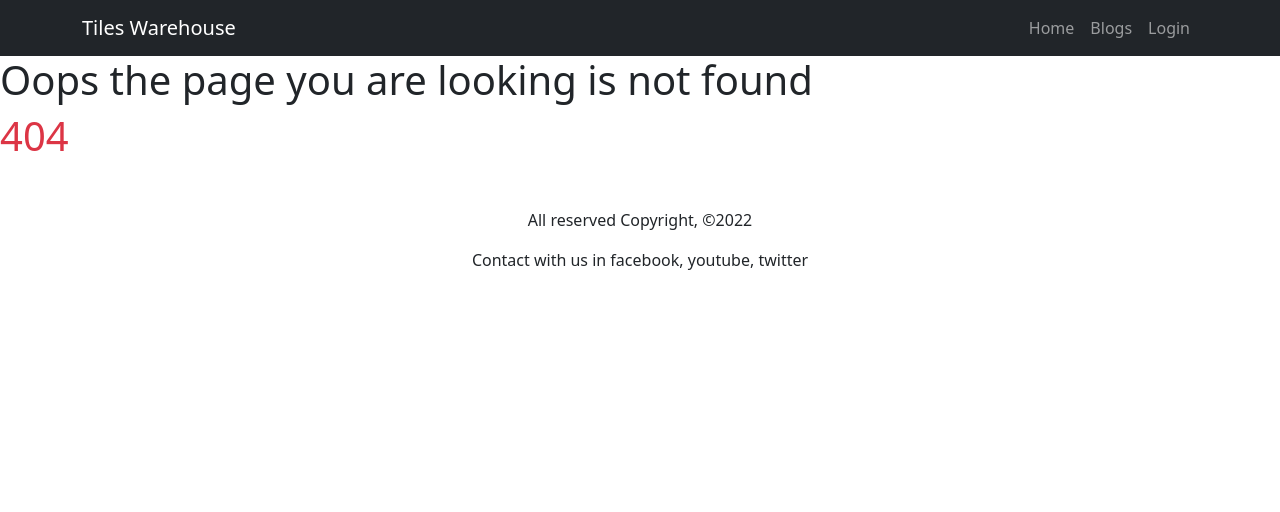
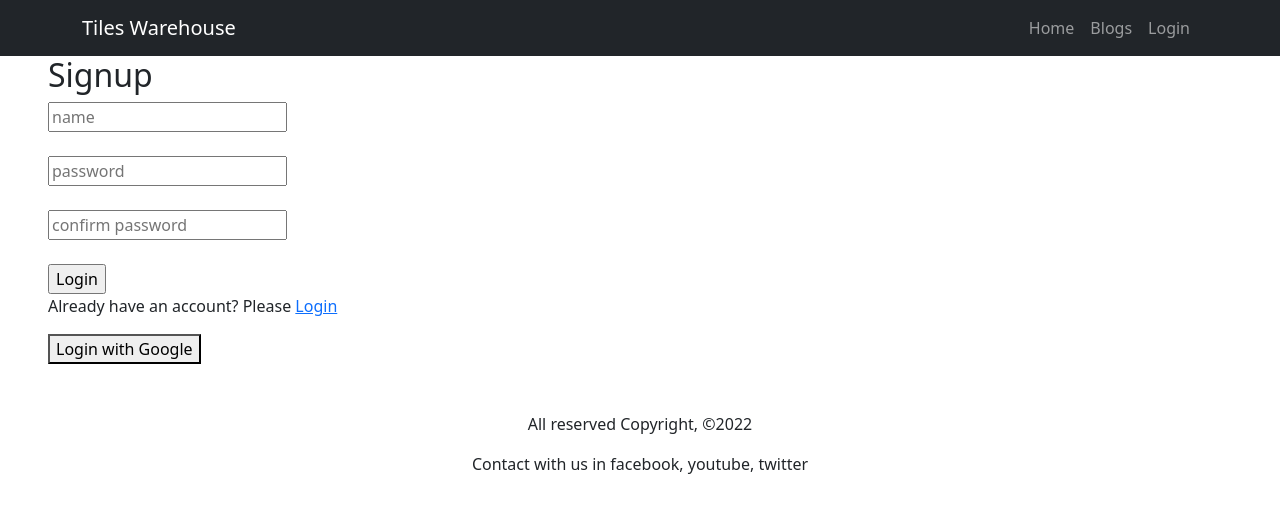
Before and after one commit to SMhamidAzad/Warehouse-Management-Client, a React (Create React App) app: page /signup in a window 1280 px wide. Before the commit this address had no page. Shown: the top 512 px of the page. Built offline with nearby package versions, Linux system fonts and the light colour scheme.

Commit message:
primary setup of login and signup page

```diff
--- a/src/App.js
+++ b/src/App.js
@@ -7,6 +7,7 @@ import Footer from './components/Shared/Footer/Footer';
 import Blogs from './components/Home/Blogs/Blogs';
 import Login from './components/Home/Login/Login/Login';
 import NotFound from './components/Shared/NotFound/NotFound';
+import SignUp from './components/Home/Login/SignUp/SignUp';
 
 function App() {
 
@@ -17,6 +18,7 @@ function App() {
         <Route path='/' element={<Home></Home>}></Route>
         <Route path='/blogs' element={<Blogs></Blogs>}></Route>
         <Route path='/login' element={<Login></Login>}></Route>
+        <Route path='/signup' element={<SignUp></SignUp>}></Route>
         <Route path='*' element={<NotFound></NotFound>}></Route>
       </Routes>
       <Footer></Footer>
--- a/src/components/Home/Login/Login/Login.js
+++ b/src/components/Home/Login/Login/Login.js
@@ -1,9 +1,22 @@
 import React from 'react';
+import { Link } from 'react-router-dom';
+import SocialLogin from '../SocialLogin/SocialLogin';
 
 const Login = () => {
     return (
-        <div>
-            <h2>This is login page</h2>
+        <div className='ms-5'>
+            <h2>Login</h2>
+            <form>
+                <input type="email" name="email" id="" placeholder='name'/>
+                <br />
+                <br />
+                <input type="password" name="password" id="" placeholder='password'/>
+                <br />
+                <br />
+                <input type="submit" value="Login" />
+            </form>
+            <p>New in website? Please <Link to='/signup'>Register</Link></p>
+            <SocialLogin></SocialLogin>
         </div>
     );
 };
--- a/src/components/Home/Login/SignUp/SignUp.js
+++ b/src/components/Home/Login/SignUp/SignUp.js
@@ -1,9 +1,25 @@
 import React from 'react';
+import { Link } from 'react-router-dom';
+import SocialLogin from '../SocialLogin/SocialLogin';
 
 const SignUp = () => {
     return (
-        <div>
-            <h2>This is sign up page</h2>
+        <div className='ms-5'>
+            <h2>Signup</h2>
+            <form>
+                <input type="email" name="email" id="" placeholder='name'/>
+                <br />
+                <br />
+                <input type="password" name="password" id="" placeholder='password'/>
+                <br />
+                <br />
+                <input type="password" name="confirmPassword" id="" placeholder='confirm password'/>
+                <br />
+                <br />
+                <input type="submit" value="Login" />
+            </form>
+            <p>Already have an account? Please <Link to='/login'>Login</Link></p>
+            <SocialLogin></SocialLogin>
         </div>
     );
 };
--- a/src/components/Home/Login/SocialLogin/SocialLogin.js
+++ b/src/components/Home/Login/SocialLogin/SocialLogin.js
@@ -2,9 +2,9 @@ import React from 'react';
 
 const SocialLogin = () => {
     return (
-        <div>
-            <h2>This is social login components</h2>
-        </div>
+        <>
+        <button>Login with Google</button>
+        </>
     );
 };
 
```
